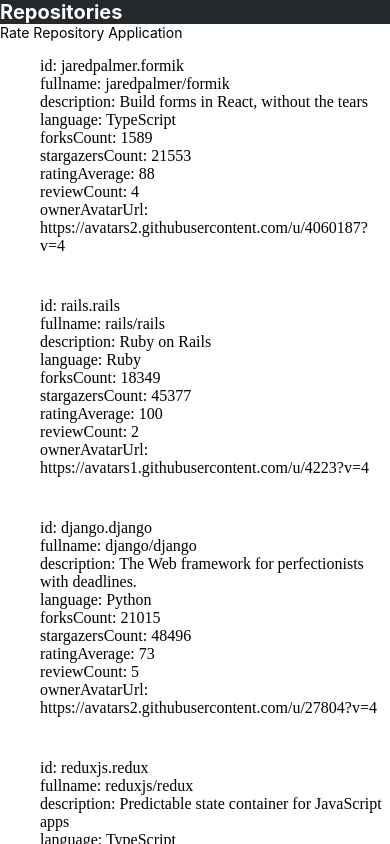
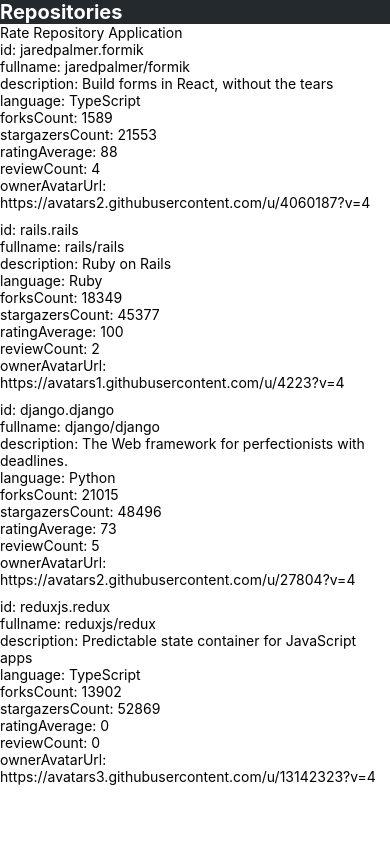
Before and after one commit to classroom-dee/rn, a React Native app: screen / in a window 390 px wide. Built offline with nearby package versions, Linux system fonts and the light colour scheme.

Commit message:
Exercise 10.4 fix

```diff
--- a/src/components/RepositoryItem.jsx
+++ b/src/components/RepositoryItem.jsx
@@ -1,17 +1,19 @@
+import { View, Text } from "react-native"
+
 const RepositoryItem = ({ item }) => {
 
     return (
-        <ul style={{ listStyleType: "none"}}>
-            <li>id: {item.id}</li>
-            <li>fullname: {item.fullName}</li>
-            <li>description: {item.description}</li>
-            <li>language: {item.language}</li>
-            <li>forksCount: {item.forksCount}</li>
-            <li>stargazersCount: {item.stargazersCount}</li>
-            <li>ratingAverage: {item.ratingAverage}</li>
-            <li>reviewCount: {item.reviewCount}</li>
-            <li>ownerAvatarUrl: {item.ownerAvatarUrl}</li>
-        </ul>
+        <View style={{ listStyleType: "none"}}>
+            <Text>id: {item.id}</Text>
+            <Text>fullname: {item.fullName}</Text>
+            <Text>description: {item.description}</Text>
+            <Text>language: {item.language}</Text>
+            <Text>forksCount: {item.forksCount}</Text>
+            <Text>stargazersCount: {item.stargazersCount}</Text>
+            <Text>ratingAverage: {item.ratingAverage}</Text>
+            <Text>reviewCount: {item.reviewCount}</Text>
+            <Text>ownerAvatarUrl: {item.ownerAvatarUrl}</Text>
+        </View>
     )
 }
 
--- a/src/components/RepositoryList.jsx
+++ b/src/components/RepositoryList.jsx
@@ -61,7 +61,8 @@
         <FlatList
         data={repositories}
         ItemSeparatorComponent={ItemSeparator}
-        renderItem={RepositoryItem}
+        keyExtractor={(item, index) => index.toString()}
+        renderItem={({ item }) => <RepositoryItem item={item}/>}
         // other props
          />
   )
```
Also changed, not shown: 1 other file (tests, documents, lock files or other folders).
